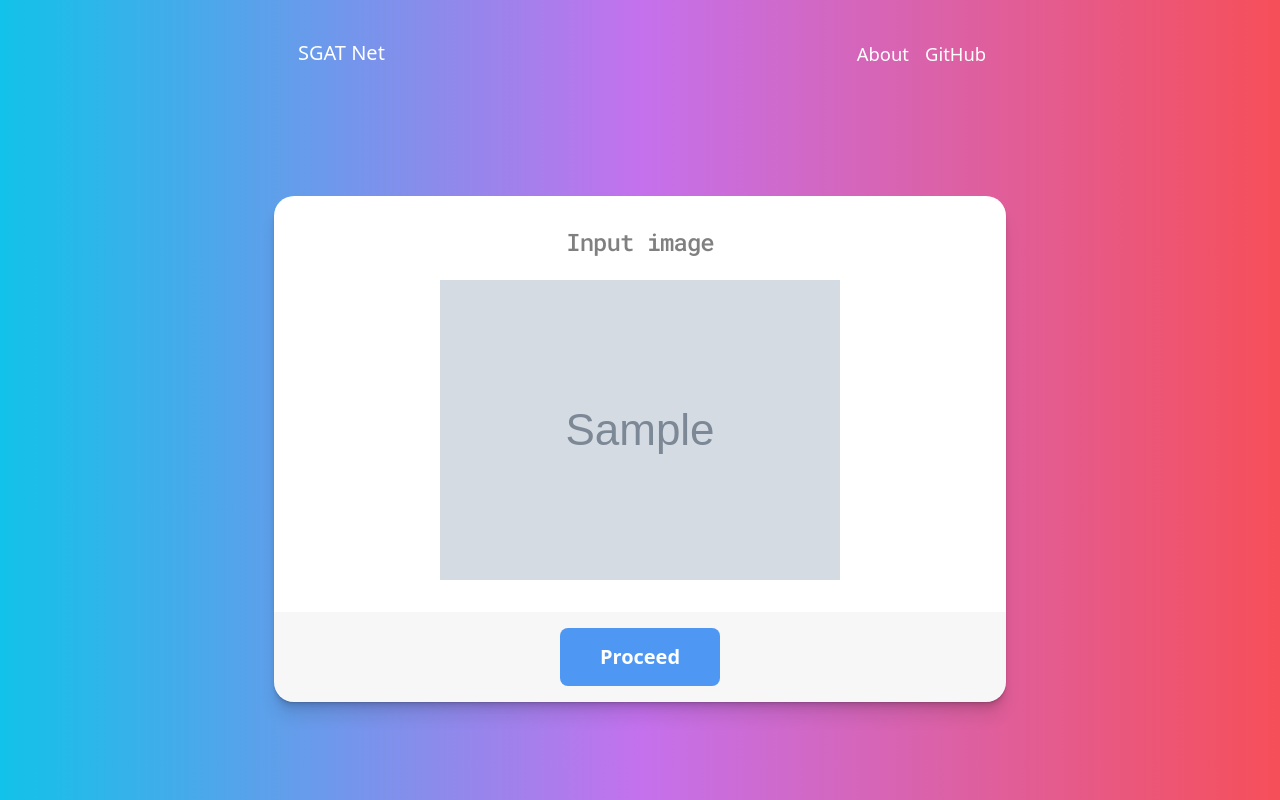
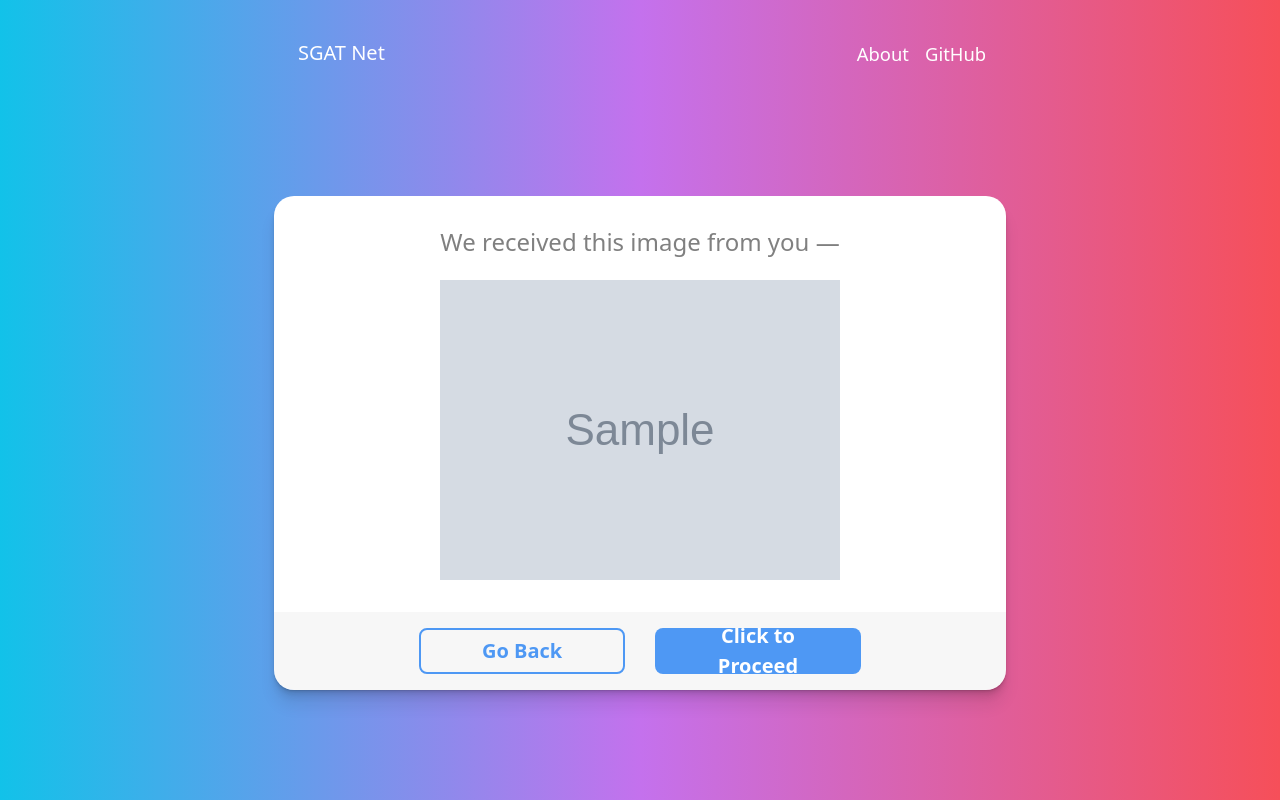
Before and after one commit to ashababnoor/sgat-net-webtool, a Django app: template app/templates/proceed.html in a window 1280 px wide. Run offline with Django 3.2, Linux system fonts and the light colour scheme; the template is opened without the code that fills it: most values are stand-ins (such as "Sample title", 1, 10 or a date in 2020); grey boxes marked "Sample" are stand-in pictures; some libraries are stand-ins or nearby versions.

Commit message:
made changes to proceed page

```diff
--- a/app/templates/proceed.html
+++ b/app/templates/proceed.html
@@ -5,11 +5,12 @@
 
 <div class="main-container">
     <div class="main-div">
-        <h4 class="mono-text input-text">Input image</h4>
+        <h4 class=" input-text">We received this image from you &mdash;</h4>
         <img src="{{ image.image.url }}" alt="" srcset="">
     </div>
     <div class="bottom-div">
-        <button class="file-button">Proceed</button>
+        <button class="file-button no-color-btn">Go Back</button>
+        <button class="file-button">Click to Proceed</button>
     </div>
 </div>
 
--- a/static/css/proceed.css
+++ b/static/css/proceed.css
@@ -6,3 +6,22 @@ button {
     color: grey;
     margin-bottom: 1em;
 }
+
+.no-color-btn {
+    background: transparent;
+    border: 2px solid hsl(213, 88%, 63%);
+    color: hsl(213, 88%, 63%);
+}
+
+.no-color-btn:hover {
+    background: hsl(213, 88%, 63%);
+}
+
+.file-button {
+    width: 18ch;
+    height: 4ch;
+    margin-inline: 0.75em;
+    display: flex;
+    align-items: center;
+    justify-content: center;
+}
```
